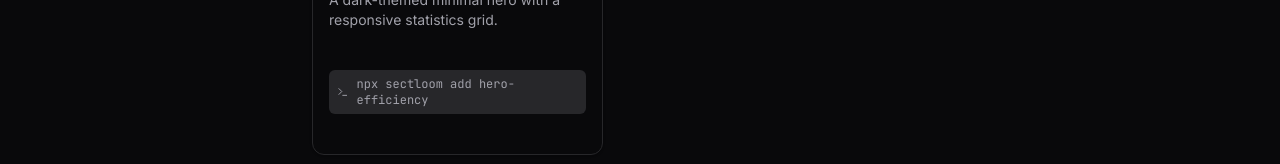
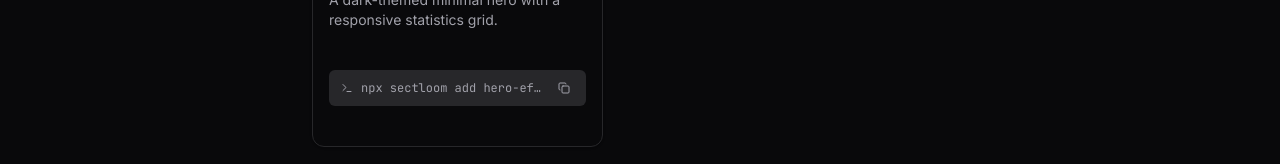
Before and after one commit to nasyx-rakeeb/sectloom, a Next.js app in the folder apps/web/: page /components/hero in a window 1280 px wide. Shown: the part 478-642 px from the top of the page. Built offline with nearby package versions, Linux system fonts and the light colour scheme.

Commit message:
fix: add copy button to card commands, fix code block padding and scroll bg

```diff
--- /dev/null
+++ b/apps/web/src/components/catalog/card-copy-button.tsx
@@ -0,0 +1,39 @@
+'use client';
+
+import * as React from 'react';
+import { Check, Copy } from 'lucide-react';
+
+interface CardCopyButtonProps {
+  text: string;
+}
+
+export function CardCopyButton({ text }: CardCopyButtonProps) {
+  const [hasCopied, setHasCopied] = React.useState(false);
+
+  React.useEffect(() => {
+    if (hasCopied) {
+      const timeout = setTimeout(() => setHasCopied(false), 2000);
+      return () => clearTimeout(timeout);
+    }
+  }, [hasCopied]);
+
+  return (
+    <button
+      type="button"
+      className="shrink-0 rounded p-1 hover:bg-accent/50 transition-colors"
+      onClick={(e) => {
+        e.preventDefault();
+        e.stopPropagation();
+        navigator.clipboard.writeText(text);
+        setHasCopied(true);
+      }}
+    >
+      <span className="sr-only">Copy command</span>
+      {hasCopied ? (
+        <Check className="h-3 w-3 text-green-500" />
+      ) : (
+        <Copy className="h-3 w-3" />
+      )}
+    </button>
+  );
+}
--- a/apps/web/src/components/catalog/component-card.tsx
+++ b/apps/web/src/components/catalog/component-card.tsx
@@ -10,9 +10,11 @@ import {
 } from '@/components/ui/card';
 import { Badge } from '@/components/ui/badge';
 import { Terminal } from 'lucide-react';
+import { CardCopyButton } from './card-copy-button';
 
 export function ComponentCard({ item }: { item: RegistryIndexItem }) {
   const imageUrl = item.previewAssets[0]?.url;
+  const command = `npx sectloom add ${item.name}`;
 
   return (
     <Link href={`/components/${item.category}/${item.name}`}>
@@ -44,9 +46,12 @@ export function ComponentCard({ item }: { item: RegistryIndexItem }) {
           </CardDescription>
         </CardHeader>
         <CardContent className="p-4 pt-0">
-          <div className="flex items-center gap-2 rounded-md bg-muted px-2 py-1.5 text-xs text-muted-foreground">
-            <Terminal className="h-3 w-3" />
-            <span className="font-mono">npx sectloom add {item.name}</span>
+          <div className="flex items-center justify-between gap-2 rounded-md bg-muted px-3 py-2 text-xs text-muted-foreground">
+            <div className="flex items-center gap-2 min-w-0">
+              <Terminal className="h-3 w-3 shrink-0" />
+              <span className="font-mono truncate">{command}</span>
+            </div>
+            <CardCopyButton text={command} />
           </div>
         </CardContent>
       </Card>
--- a/apps/web/src/components/catalog/component-code.tsx
+++ b/apps/web/src/components/catalog/component-code.tsx
@@ -16,17 +16,15 @@ export async function ComponentCode({ code, className }: ComponentCodeProps) {
 
   return (
     <div
-      className={cn('relative group rounded-lg border bg-zinc-950', className)}
+      className={cn('relative group rounded-lg border bg-zinc-950 overflow-hidden', className)}
     >
       <div className="absolute right-4 top-4 z-10 opacity-0 group-hover:opacity-100 transition-opacity">
         <CopyButton text={code} />
       </div>
-      <div className="flex min-w-0 max-w-full">
-        <div
-          className="w-full overflow-x-auto text-sm"
-          dangerouslySetInnerHTML={{ __html: html }}
-        />
-      </div>
+      <div
+        className="overflow-x-auto p-4 text-sm [&_pre]:!m-0 [&_pre]:!bg-transparent [&_pre]:!p-0 [&_pre]:min-w-max [&_code]:!bg-transparent"
+        dangerouslySetInnerHTML={{ __html: html }}
+      />
     </div>
   );
 }
```
